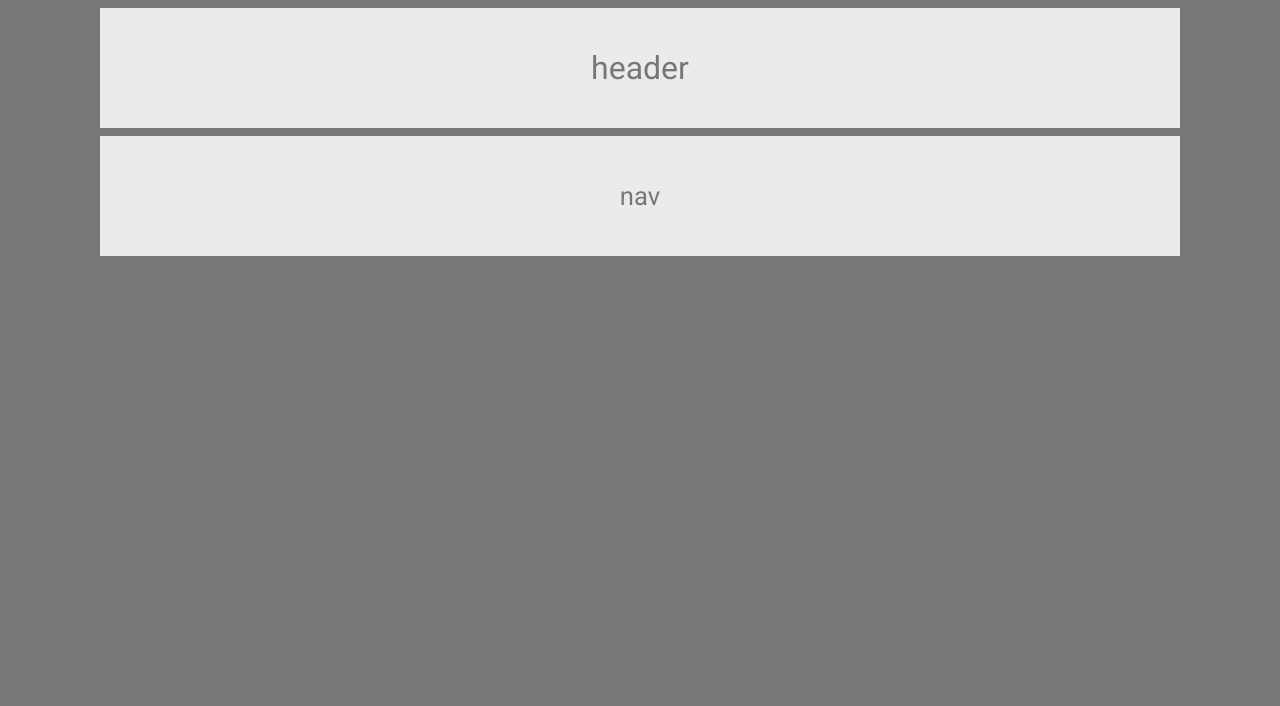
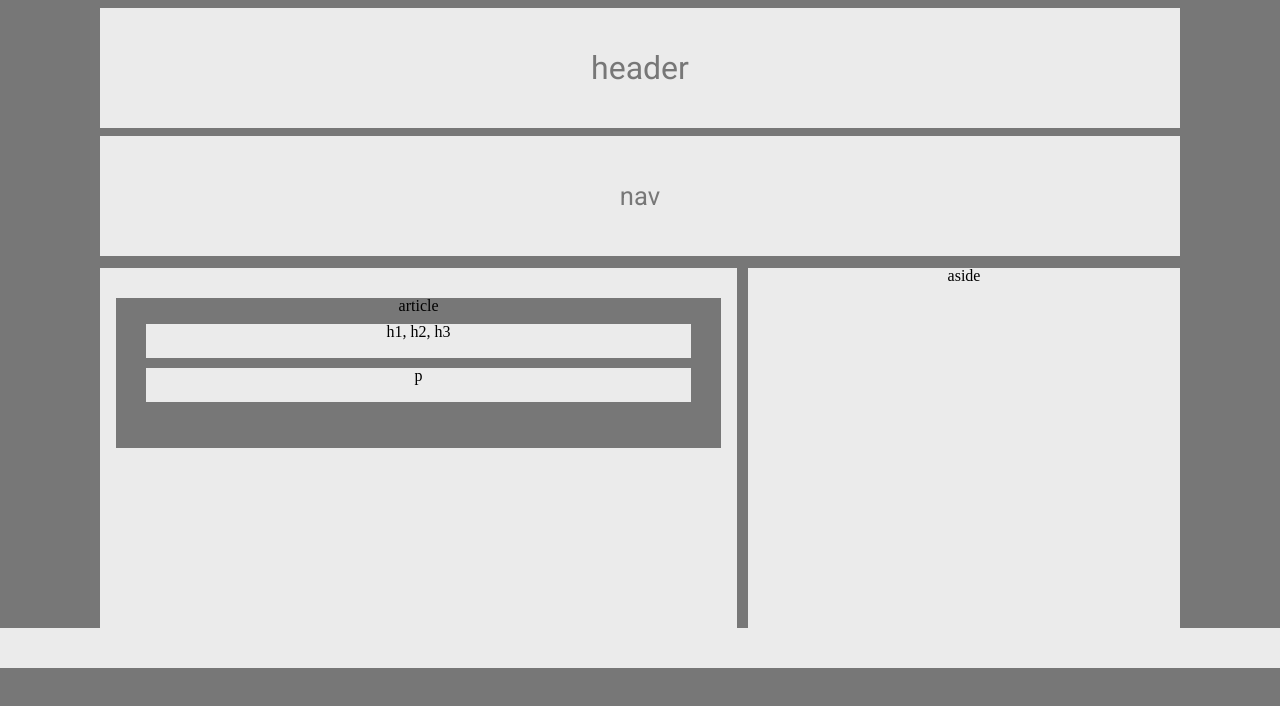
Before and after one commit to FlintSable/HW-Wireframe, a plain HTML site: page index.html in a window 1280 px wide. Drawn offline with Linux system fonts and the light colour scheme.

Commit message:
modified two coulombs

```diff
--- a/index.html
+++ b/index.html
@@ -11,15 +11,27 @@
 <body>
 	<header>header</header>
 	<nav>nav</nav>
+	<div class="TwoRow">
 	<section>
-		<article>
-			<div>
+		<div class="box-set">
+		<article>article
+			<figure class="box">
+				h1, h2, h3
+			</figure>
+			<figure class="box">
+				p
+			</figure>
+		</article>
+		</div>
+	</section>
 
-			</div>
-		</article>
-	</section>
-	<aside></aside>
-	<footer></footer>
+	<aside>aside
+	</aside>
+	</div>
+
+<footer>
+
+</footer>
 
 </body>
 </html>
--- a/style.css
+++ b/style.css
@@ -1,8 +1,8 @@
  * {
     text-align: center;
     font-family: Arial;
-    line-height: 60px;
   }
+
 body {
 	background-color: #777777;
 
@@ -33,16 +33,65 @@ nav {
 	font-family: 'Roboto';
 	color: #777777;
 
+}
+
+.TwoRow{
+	margin: 12px 100px 12px 100px;
+
+}
+
+
+section {
+	height: 360px;
+	width: 59%;
+	display: inline-block;
+	float:left;
+	/*line-height: 120px;*/
+	margin: 0px 0px 0px 0px;
+	background-color: #ebebeb;
+
+}
+
+article {
+	width: 95%;
+	height: 150px;
+	margin: 30px 10% 0px 2.5%;
+	background-color: #777777;
+}
+div.box-set{
+	clear:both;
+	/*margin: 10% 4% 4% 4%;*/
+}
+
+/*.box-set {
+	overflow: auto;
+
+	}*/
+.box {
+	/*position:relative;*/
+	height:34px;
+	width: 90%;
+	background-color:#ebebeb;
+	margin:10px 0px 4px 5%;
+	margin-left: 5%;
+}
+
+
+
+aside {
+	height: 360px;
+	width: 40%;
+	display: inline;
+	float: right;
+	margin: 0px 0px 0px 0px;
+	background-color: #ebebeb;
 
 }
 
 footer {
+	clear:both;
+	height: 40px;
+	background-color: #ebebeb;
+
 
 }
-
-section{
-
-}
-aside {
-
-}
```
